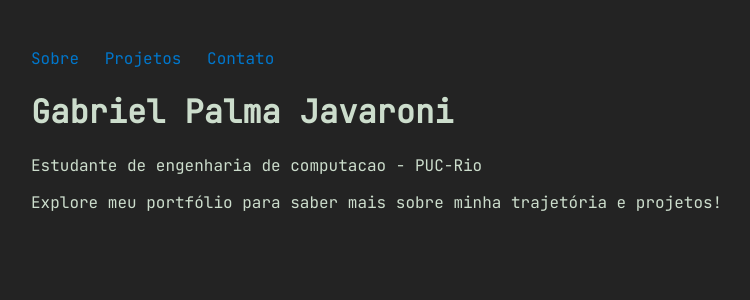
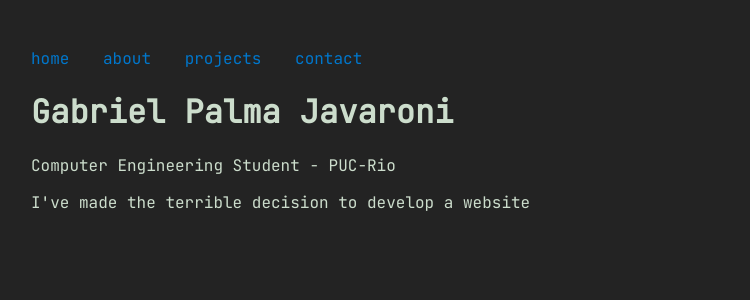
Before and after one commit to gpalmaj/intro_site, a Django app: page / in a window 1280 px wide. Shown: the top 300 px of the page, without its empty margins (17-767 px from the left). Run offline with Django 5.2, Linux system fonts and the light colour scheme.

Commit message:
Added about page with content and very light css ajustments

```diff
--- a/core/static/css/style.css
+++ b/core/static/css/style.css
@@ -6,7 +6,11 @@ body {
 }
 
 nav a {
-  margin-right: 1rem;
+  margin-right: 1.5rem;
   text-decoration: none;
   color: #0077cc;
 }
+
+p {
+  text-align: justify;
+}
--- a/core/templates/core/base.html
+++ b/core/templates/core/base.html
@@ -12,9 +12,10 @@
   <body>
     <header>
       <nav>
-        <a href="/about/">Sobre</a>
-        <a href="/projects/">Projetos</a>
-        <a href="/contact/">Contato</a>
+        <a href="{% url 'home' %}">home</a>
+        <a href="/about/">about</a>
+        <a href="/projects/">projects</a>
+        <a href="/contact/">contact</a>
       </nav>
     </header>
 
--- a/core/templates/core/index.html
+++ b/core/templates/core/index.html
@@ -1,8 +1,8 @@
-{% extends 'core/base.html' %} {% block title %} Início - Meu Portfólio
+{% extends 'core/base.html' %} {% block title %}  Home - Portfolio
 {%endblock %} {% block content %}
 
 <h1>Gabriel Palma Javaroni</h1>
 
-<p>Estudante de engenharia de computacao - PUC-Rio</p>
-<p>Explore meu portfólio para saber mais sobre minha trajetória e projetos!</p>
+<p>Computer Engineering Student - PUC-Rio</p>
+<p>I've made the terrible decision to develop a website</p>
 {% endblock %}
--- a/core/urls.py
+++ b/core/urls.py
@@ -2,5 +2,6 @@ from django.urls import path
 from . import views
 
 urlpatterns = [
-    path('', views.index, name='home')
+    path('', views.index, name='home'),
+    path('about/', views.about, name='about')
 ]
--- a/core/views.py
+++ b/core/views.py
@@ -3,3 +3,6 @@ from django.shortcuts import render
 
 def index(request):
     return render(request, 'core/index.html' )
+
+def about(request):
+    return render(request, 'core/about.html')
```
Also changed, not shown: core/templates/core/about.html (added, +30 -0 lines).
